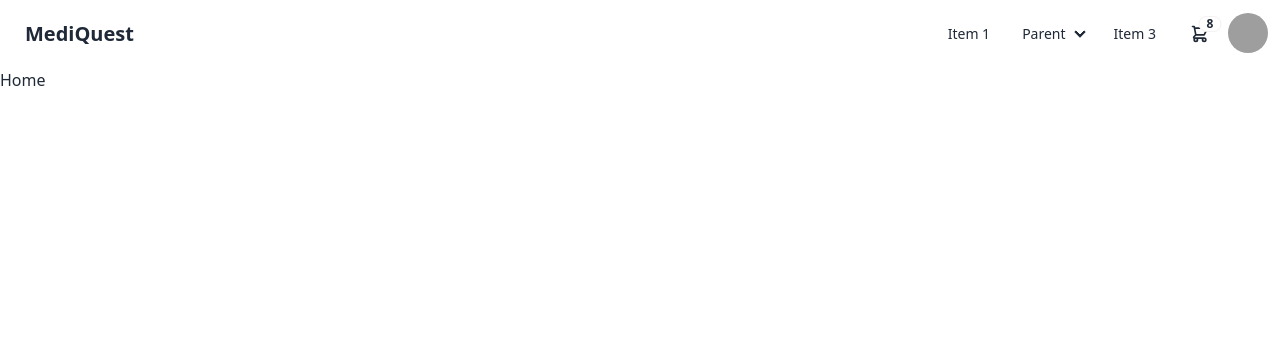
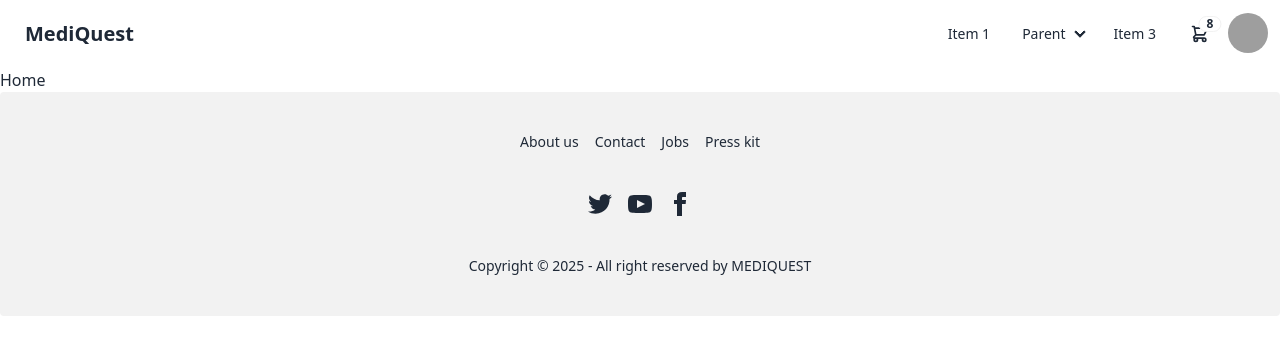
Before and after one commit to Shaon007/Medi-Quest, a React (Vite) app: page / in a window 1280 px wide. Shown: the top 354 px of the page. Built offline with nearby package versions, Linux system fonts and the light colour scheme; grey boxes are pictures that could not be loaded.

Commit message:
added Footer

```diff
--- /dev/null
+++ b/src/Component/Footer.jsx
@@ -0,0 +1,57 @@
+
+const Footer = () => {
+  return (
+    <div>
+      <footer className="footer footer-center bg-base-200 text-base-content rounded p-10">
+        <nav className="grid grid-flow-col gap-4">
+          <a className="link link-hover">About us</a>
+          <a className="link link-hover">Contact</a>
+          <a className="link link-hover">Jobs</a>
+          <a className="link link-hover">Press kit</a>
+        </nav>
+        <nav>
+          <div className="grid grid-flow-col gap-4">
+            <a>
+              <svg
+                xmlns="http://www.w3.org/2000/svg"
+                width="24"
+                height="24"
+                viewBox="0 0 24 24"
+                className="fill-current">
+                <path
+                  d="M24 4.557c-.883.392-1.832.656-2.828.775 1.017-.609 1.798-1.574 2.165-2.724-.951.564-2.005.974-3.127 1.195-.897-.957-2.178-1.555-3.594-1.555-3.179 0-5.515 2.966-4.797 6.045-4.091-.205-7.719-2.165-10.148-5.144-1.29 2.213-.669 5.108 1.523 6.574-.806-.026-1.566-.247-2.229-.616-.054 2.281 1.581 4.415 3.949 4.89-.693.188-1.452.232-2.224.084.626 1.956 2.444 3.379 4.6 3.419-2.07 1.623-4.678 2.348-7.29 2.04 2.179 1.397 4.768 2.212 7.548 2.212 9.142 0 14.307-7.721 13.995-14.646.962-.695 1.797-1.562 2.457-2.549z"></path>
+              </svg>
+            </a>
+            <a>
+              <svg
+                xmlns="http://www.w3.org/2000/svg"
+                width="24"
+                height="24"
+                viewBox="0 0 24 24"
+                className="fill-current">
+                <path
+                  d="M19.615 3.184c-3.604-.246-11.631-.245-15.23 0-3.897.266-4.356 2.62-4.385 8.816.029 6.185.484 8.549 4.385 8.816 3.6.245 11.626.246 15.23 0 3.897-.266 4.356-2.62 4.385-8.816-.029-6.185-.484-8.549-4.385-8.816zm-10.615 12.816v-8l8 3.993-8 4.007z"></path>
+              </svg>
+            </a>
+            <a>
+              <svg
+                xmlns="http://www.w3.org/2000/svg"
+                width="24"
+                height="24"
+                viewBox="0 0 24 24"
+                className="fill-current">
+                <path
+                  d="M9 8h-3v4h3v12h5v-12h3.642l.358-4h-4v-1.667c0-.955.192-1.333 1.115-1.333h2.885v-5h-3.808c-3.596 0-5.192 1.583-5.192 4.615v3.385z"></path>
+              </svg>
+            </a>
+          </div>
+        </nav>
+        <aside>
+          <p>Copyright © {new Date().getFullYear()} - All right reserved by MEDIQUEST</p>
+        </aside>
+      </footer>
+    </div>
+  );
+};
+
+export default Footer;
--- a/src/Layout/Root.jsx
+++ b/src/Layout/Root.jsx
@@ -1,11 +1,13 @@
 import { Outlet } from "react-router-dom";
 import Navbar from "../Component/Navbar";
+import Footer from "../Component/Footer";
 
 const Root = () => {
   return (
     <div className="max-w-screen-xl mx-auto">
       <Navbar></Navbar>
       <Outlet></Outlet>
+      <Footer/>
     </div>
   );
 };
```
